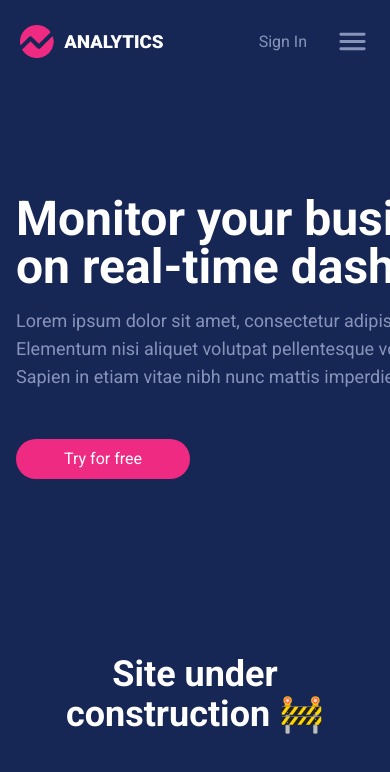
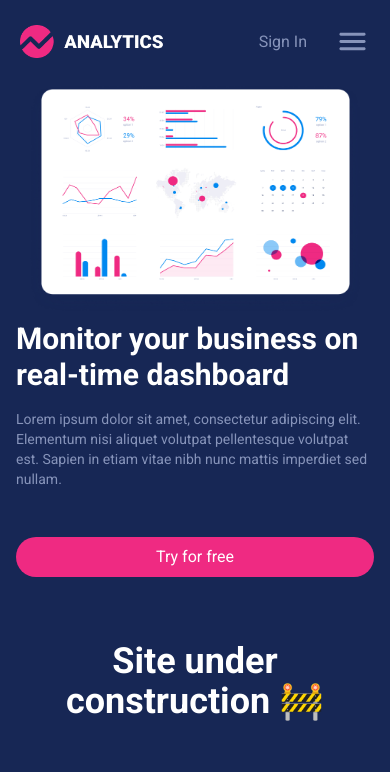
Before and after one commit to bardenHa/saas-analytics-website, a Next.js app: page / in a window 390 px wide. Shown: the top 772 px of the page. Built offline with nearby package versions, Linux system fonts and the light colour scheme.

Commit message:
style: responsive layout

```diff
--- a/app/components/modules/LandingHero/LandingHero.tsx
+++ b/app/components/modules/LandingHero/LandingHero.tsx
@@ -2,28 +2,28 @@ import Image from 'next/image';
 
 const LandingHero = () => {
   return (
-    <div className="relative flex items-center justify-between px-4 text-base flex-nowrap md:px-0 text-secondary-text">
-      <div className="flex-shrink-0 max-w-lg pb-12 mr-28">
-        <h1 className="text-5xl font-bold text-white">
+    <div className="relative flex flex-col-reverse items-center justify-between px-4 text-base md:flex-row flex-nowrap md:px-0 text-secondary-text">
+      <div className="flex-shrink-0 pb-12 md:max-w-lg md:mr-28">
+        <h1 className="text-3xl font-bold text-white md:text-5xl">
           Monitor your business on real-time dashboard
         </h1>
-        <p className="mt-4 text-lg">
+        <p className="mt-4 text-sm md:text-lg">
           Lorem ipsum dolor sit amet, consectetur adipiscing elit. Elementum
           nisi aliquet volutpat pellentesque volutpat est. Sapien in etiam vitae
           nibh nunc mattis imperdiet sed nullam.{' '}
         </p>
-        <button className="p-2 px-12 mt-12 text-white rounded-full bg-primary active:bg-primary-hover">
+        <button className="w-full p-2 px-12 mt-12 text-white rounded-full md:w-auto bg-primary active:bg-primary-hover">
           Try for free
         </button>
       </div>
-      <div className="relative inline-flex flex-shrink">
+      <div className="relative flex-shrink hidden md:inline-flex ">
         <Image
           src="/assets/screens/main-screen.png"
           width={804}
           height={555}
           layout="fixed"
         />
-        <div className="absolute z-10 -left-12 top-28">
+        <div className="absolute z-10 hidden md:block -left-12 top-28">
           <Image
             src="/assets/screens/chart-3.png"
             width={361}
@@ -32,6 +32,14 @@ const LandingHero = () => {
           />
         </div>
       </div>
+      <div className="width-full md:hidden">
+        <Image
+          src="/assets/screens/main-screen.png"
+          layout="fixed"
+          height={231}
+          width={335}
+        />
+      </div>
     </div>
   );
 };
```
